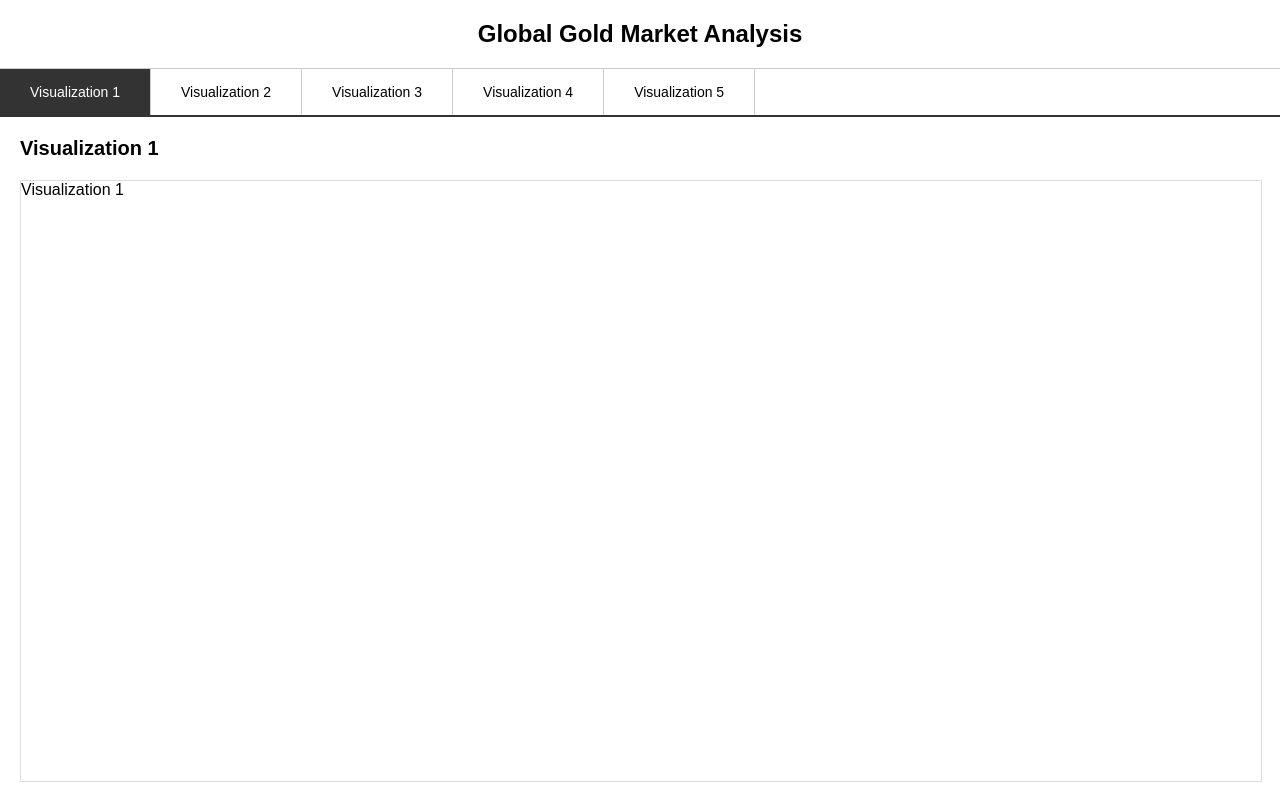
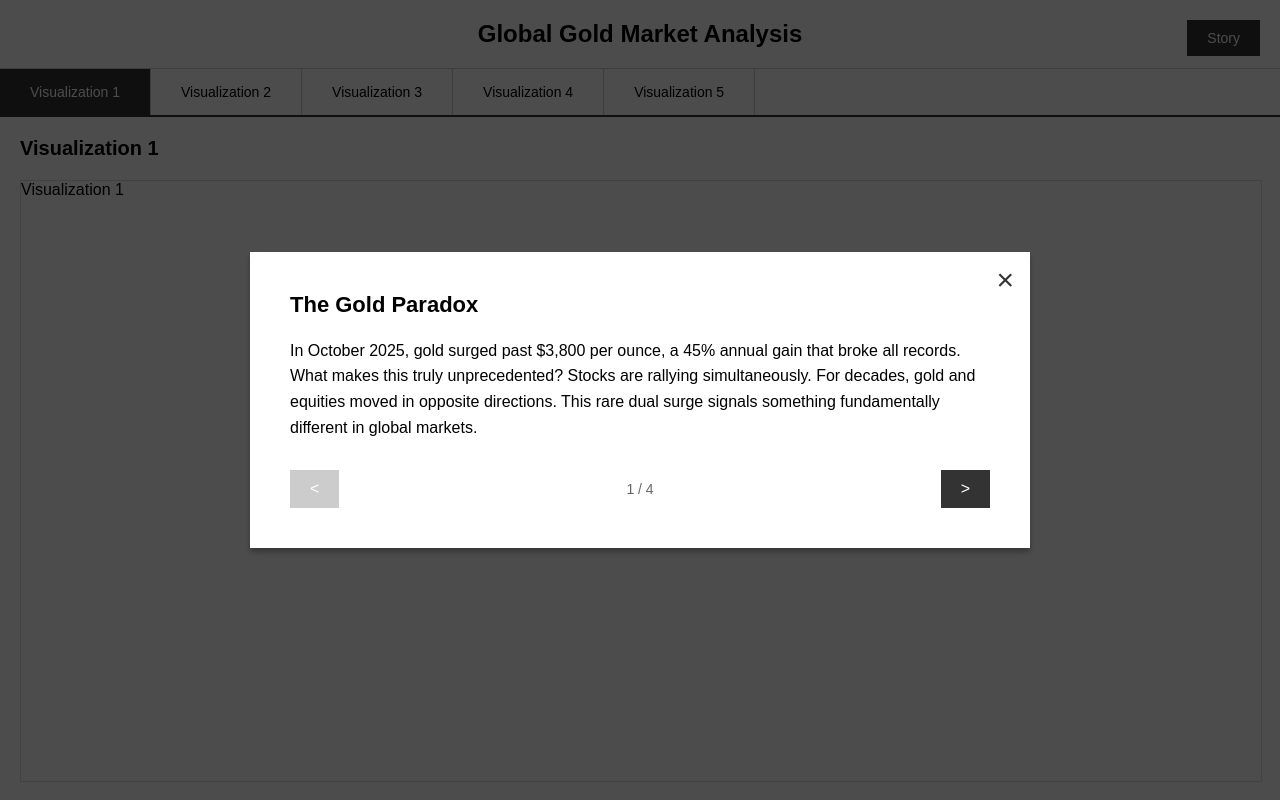
Before and after one commit to Yiyun95788/global-gold-market, a plain HTML site: page src/index.html in a window 1280 px wide. Drawn offline with nearby package versions, Linux system fonts and the light colour scheme.

Commit message:
Implement story tab

```diff
--- a/src/css/styles.css
+++ b/src/css/styles.css
@@ -7,11 +7,111 @@ header {
     padding: 20px;
     text-align: center;
     border-bottom: 1px solid #ccc;
+    position: relative;
 }
 
 h1 {
     margin: 0;
     font-size: 24px;
+}
+
+.story-btn {
+    position: absolute;
+    top: 20px;
+    right: 20px;
+    padding: 10px 20px;
+    background: #333;
+    color: white;
+    border: none;
+    cursor: pointer;
+    font-size: 14px;
+}
+
+.story-btn:hover {
+    background: #555;
+}
+
+.story-overlay {
+    position: fixed;
+    top: 0;
+    left: 0;
+    width: 100%;
+    height: 100%;
+    background: rgba(0, 0, 0, 0.7);
+    display: flex;
+    justify-content: center;
+    align-items: center;
+    z-index: 1000;
+}
+
+.story-overlay.hidden {
+    display: none;
+}
+
+.story-content {
+    background: white;
+    padding: 40px;
+    max-width: 700px;
+    width: 90%;
+    position: relative;
+    box-shadow: 0 4px 6px rgba(0, 0, 0, 0.3);
+}
+
+.close-btn {
+    position: absolute;
+    top: 10px;
+    right: 10px;
+    background: none;
+    border: none;
+    font-size: 30px;
+    cursor: pointer;
+    color: #333;
+}
+
+.close-btn:hover {
+    color: #000;
+}
+
+.story-content h2 {
+    margin-top: 0;
+    margin-bottom: 20px;
+    font-size: 22px;
+}
+
+.story-content p {
+    line-height: 1.6;
+    margin-bottom: 30px;
+    font-size: 16px;
+}
+
+.story-nav {
+    display: flex;
+    justify-content: space-between;
+    align-items: center;
+    margin-top: 20px;
+}
+
+.story-nav button {
+    padding: 10px 20px;
+    background: #333;
+    color: white;
+    border: none;
+    cursor: pointer;
+    font-size: 16px;
+}
+
+.story-nav button:hover {
+    background: #555;
+}
+
+.story-nav button:disabled {
+    background: #ccc;
+    cursor: not-allowed;
+}
+
+#pageIndicator {
+    font-size: 14px;
+    color: #666;
 }
 
 nav {
--- a/src/index.html
+++ b/src/index.html
@@ -9,7 +9,21 @@
 <body>
     <header>
         <h1>Global Gold Market Analysis</h1>
+        <button id="storyBtn" class="story-btn">Story</button>
     </header>
+
+    <div id="storyOverlay" class="story-overlay">
+        <div class="story-content">
+            <button class="close-btn" onclick="closeStory()">&times;</button>
+            <h2 id="storyTitle"></h2>
+            <p id="storyText"></p>
+            <div class="story-nav">
+                <button onclick="prevParagraph()">&lt;</button>
+                <span id="pageIndicator"></span>
+                <button onclick="nextParagraph()">&gt;</button>
+            </div>
+        </div>
+    </div>
 
     <nav>
         <button class="tab-btn active" onclick="showTab(1)">Visualization 1</button>
--- a/src/js/script.js
+++ b/src/js/script.js
@@ -16,6 +16,75 @@ function showTab(tabNumber) {
     document.getElementById('viz' + tabNumber).classList.add('active');
     buttons[tabNumber - 1].classList.add('active');
 }
+
+// Story data
+let storyParagraphs = [
+    {
+        title: "The Gold Paradox",
+        text: "In October 2025, gold surged past $3,800 per ounce, a 45% annual gain that broke all records. What makes this truly unprecedented? Stocks are rallying simultaneously. For decades, gold and equities moved in opposite directions. This rare dual surge signals something fundamentally different in global markets."
+    },
+    {
+        title: "Historical Insight",
+        text: "Gold has long been the investor's safe haven during crises. When stocks crashed in 2008 or economies shut down during COVID-19, gold prices climbed. Today's 86% year-over-year growth represents the most extreme sustained increase in over twenty years, accompanied by crisis-level volatility comparable to 2008. The combination of high prices with high uncertainty suggests instability rather than a typical bull run. Gold's traditional correlations with the dollar, stocks, and commodities have also shifted dramatically, meaning old patterns no longer apply."
+    },
+    {
+        title: "Geopolitical Dimension",
+        text: "Behind the surge lies strategic repositioning by major powers. China, India, and Russia have been steadily accumulating reserves and concentrating global gold holdings among a few key players. Meanwhile, production has shifted from the US and Russia to China, Mexico, and Canada. Gold has become not only a commodity, but also a tool of economic strategy and national security."
+    },
+    {
+        title: "The Question: Sustainable Surge or Bubble?",
+        text: "Traditional indicators are sending mixed signals. Record prices suggest strong fundamentals, but extreme volatility hints at instability. For young investors, this creates a different risk landscape than previous gold rallies. The old assumptions about diversification may need rethinking, as this is uncharted territory requiring caution rather than confidence in historical patterns."
+    }
+];
+
+let currentParagraph = 0;
+
+function showStory() {
+    document.getElementById('storyOverlay').classList.remove('hidden');
+    updateStoryContent();
+}
+
+function closeStory() {
+    document.getElementById('storyOverlay').classList.add('hidden');
+}
+
+function nextParagraph() {
+    if (currentParagraph < storyParagraphs.length - 1) {
+        currentParagraph++;
+        updateStoryContent();
+    }
+}
+
+function prevParagraph() {
+    if (currentParagraph > 0) {
+        currentParagraph--;
+        updateStoryContent();
+    }
+}
+
+function updateStoryContent() {
+    document.getElementById('storyTitle').textContent = storyParagraphs[currentParagraph].title;
+    document.getElementById('storyText').textContent = storyParagraphs[currentParagraph].text;
+    document.getElementById('pageIndicator').textContent = (currentParagraph + 1) + ' / ' + storyParagraphs.length;
+
+    // Update navigation buttons
+    let prevBtn = document.querySelector('.story-nav button:first-child');
+    let nextBtn = document.querySelector('.story-nav button:last-child');
+
+    prevBtn.disabled = (currentParagraph === 0);
+    nextBtn.disabled = (currentParagraph === storyParagraphs.length - 1);
+}
+
+// Show story on page load
+window.addEventListener('load', function() {
+    showStory();
+});
+
+// Story button click
+document.getElementById('storyBtn').addEventListener('click', function() {
+    currentParagraph = 0;
+    showStory();
+});
 
 let data = [];
 
```
Also changed, not shown: index.html (added, +6 -0 lines), 1 other file.
